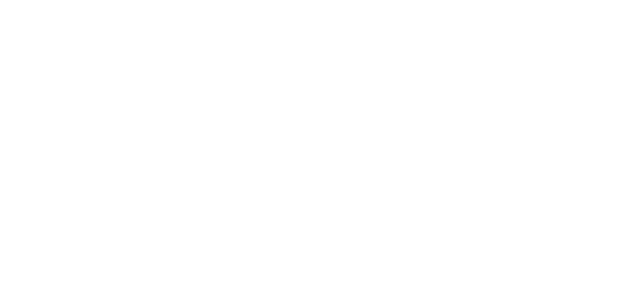
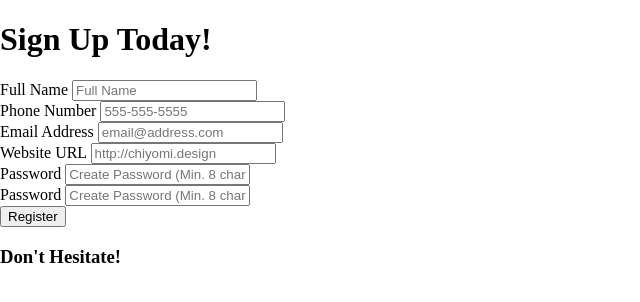
Before and after one commit to wubuchako/form-validator, a plain HTML site: page index.html in a window 1280 px wide. Shown: the whole page, without its empty margins (0-640 px from the left). Drawn offline with Linux system fonts and the light colour scheme.

Commit message:
create html code

```diff
--- a/index.html
+++ b/index.html
@@ -9,6 +9,58 @@
     <link rel="stylesheet" href="style.css">
 </head>
 <body>
+    <div class="container">
+        <h1>Sign Up Today!</h1>
+
+        <!-- Form -->
+        <form id="form">
+            <!-- Full Name -->
+            <div class="form-group">
+                <label for="name">Full Name</label>
+                <input type="text" id="name" name="name" placeholder="Full Name" required minlength="3" maxlength="100">
+            </div>
+
+            <!-- Phone Number -->
+            <div class="form-group">
+                <label for="phone">Phone Number</label>
+                <input type="tel" id="phone" name="phone" placeholder="555-555-5555" required pattern="[0-9]{3}-[0-9]{3}-[0-9]{4}">
+            </div>
+
+            <!-- Email Address -->
+            <div class="form-group">
+                <label for="email">Email Address</label>
+                <input type="email" id="email" name="email" placeholder="email@address.com" required>
+            </div>
+
+            <!-- Website URL -->
+            <div class="form-group">
+                <label for="website">Website URL</label>
+                <input type="url" id="website" name="website" placeholder="http://chiyomi.design" required>
+            </div>
+
+            <!-- Password -->
+            <div class="form-group">
+                <label for="password1">Password</label>
+                <input type="password" id="password1" placeholder="Create Password (Min. 8 characters)"
+                    required pattern = "^(?=.*\d)(?=.*[a-z])(?=.*[A-Z])(?=.*[a-zA-Z]).{8,}$" name="password">
+            </div>
+
+            <!-- Confirm Password -->
+            <div class="form-group">
+                <label for="password1">Password</label>
+                <input type="password" id="password1" placeholder="Create Password (Min. 8 characters)"
+                      required pattern="^(?=.*\d)(?=.*[a-z])(?=.*[A-Z])(?=.*[a-zA-Z]).{8,}$"
+                      title="Please include at least 1 uppercase character, 1 lowercase character, and 1 number.">
+            </div>
+
+            <button type="submit">Register</button>
+        </form>
+
+        <!-- Error/Success Message -->
+        <div class="message-container">
+            <h3 id="message">Don't Hesitate!</h3>
+        </div>
+    </div>
     <!-- Script -->
     <script src="script.js"></script>
 </body>
```
